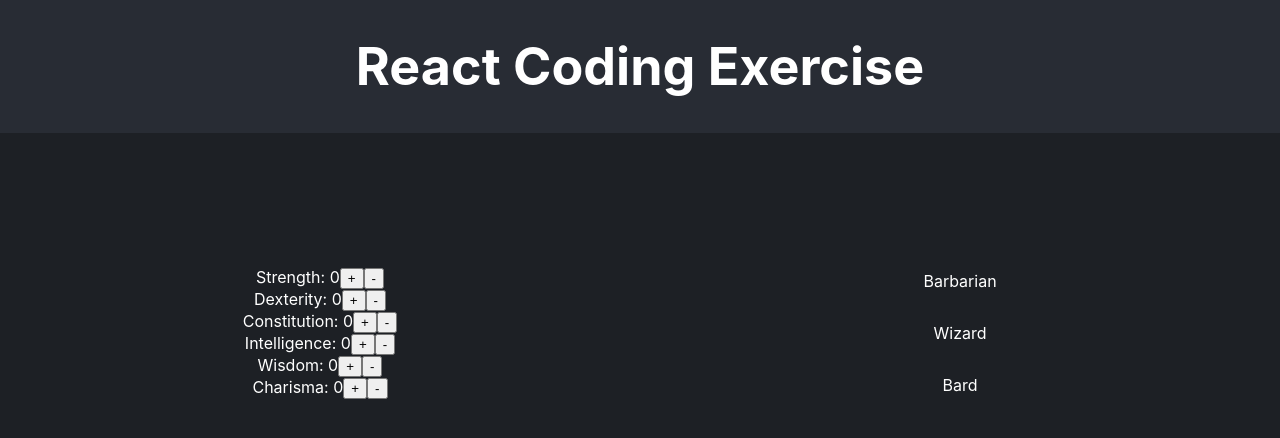
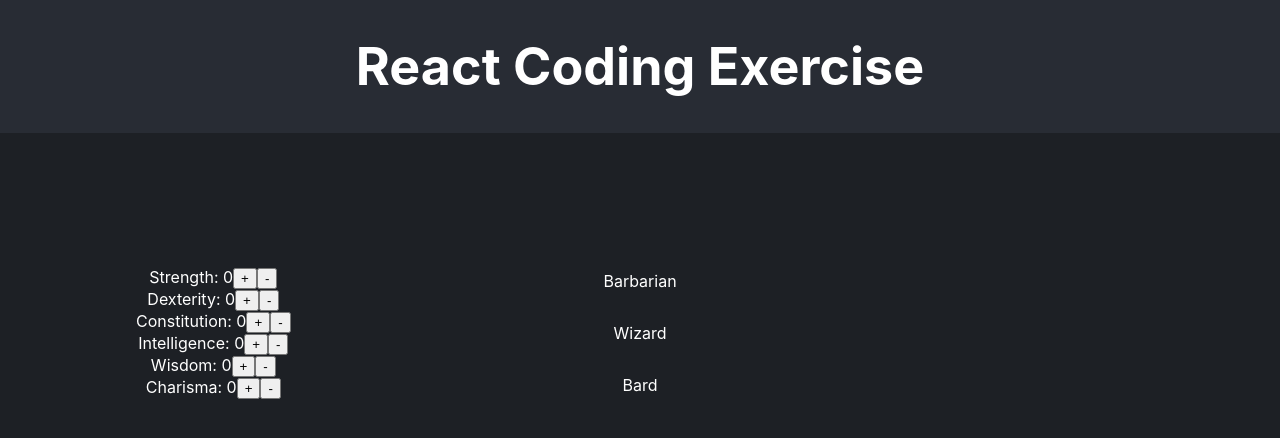
Before and after one commit to brdllws/recruiting-webapp-character, a React (Create React App) app: page / in a window 1280 px wide. Shown: the top 438 px of the page. Built offline with nearby package versions, Linux system fonts and the light colour scheme.

Commit message:
Display class attribute requirements

```diff
--- a/src/App.tsx
+++ b/src/App.tsx
@@ -11,6 +11,7 @@ function App() {
   const wisdom = useState<number>(0);
   const charisma = useState<number>(0);
   const stateList = [strength, dexterity, constitution, intelligence, wisdom, charisma];
+  const [selectedClass, setSelectedClass] = useState(null);
 
   const meetsReqs = (name) => {
     for (let i = 0; i < stateList.length; i++) {
@@ -20,6 +21,22 @@ function App() {
     };
     return true;
   };
+
+  const displayClassReqs = (name) => {
+    return (
+      <div>
+        <h3>{name}</h3>
+        <ul>
+          {ATTRIBUTE_LIST.map((attribute, index) => (
+            <li key={index}>
+              {attribute}: {CLASS_LIST[name][attribute]}
+            </li>
+          ))}
+        </ul>
+      </div>
+    );
+  };
+
 
   return (
     <div className="App">
@@ -37,9 +54,12 @@ function App() {
           ))}
         </div>
         <div className="App-div">
-          <p>Barbarian {meetsReqs('Barbarian') ? '✅' : null}</p>
-          <p>Wizard {meetsReqs('Wizard') ? '✅' : null}</p>
-          <p>Bard {meetsReqs('Bard') ? '✅' : null}</p>
+          <p onClick={() => setSelectedClass('Barbarian')}>Barbarian {meetsReqs('Barbarian') ? '✅' : null}</p>
+          <p onClick={() => setSelectedClass('Wizard')}>Wizard {meetsReqs('Wizard') ? '✅' : null}</p>
+          <p onClick={() => setSelectedClass('Bard')}>Bard {meetsReqs('Bard') ? '✅' : null}</p>
+        </div>
+        <div className="App-div">
+          {selectedClass && displayClassReqs(selectedClass)}
         </div>
       </section>
     </div>
```
